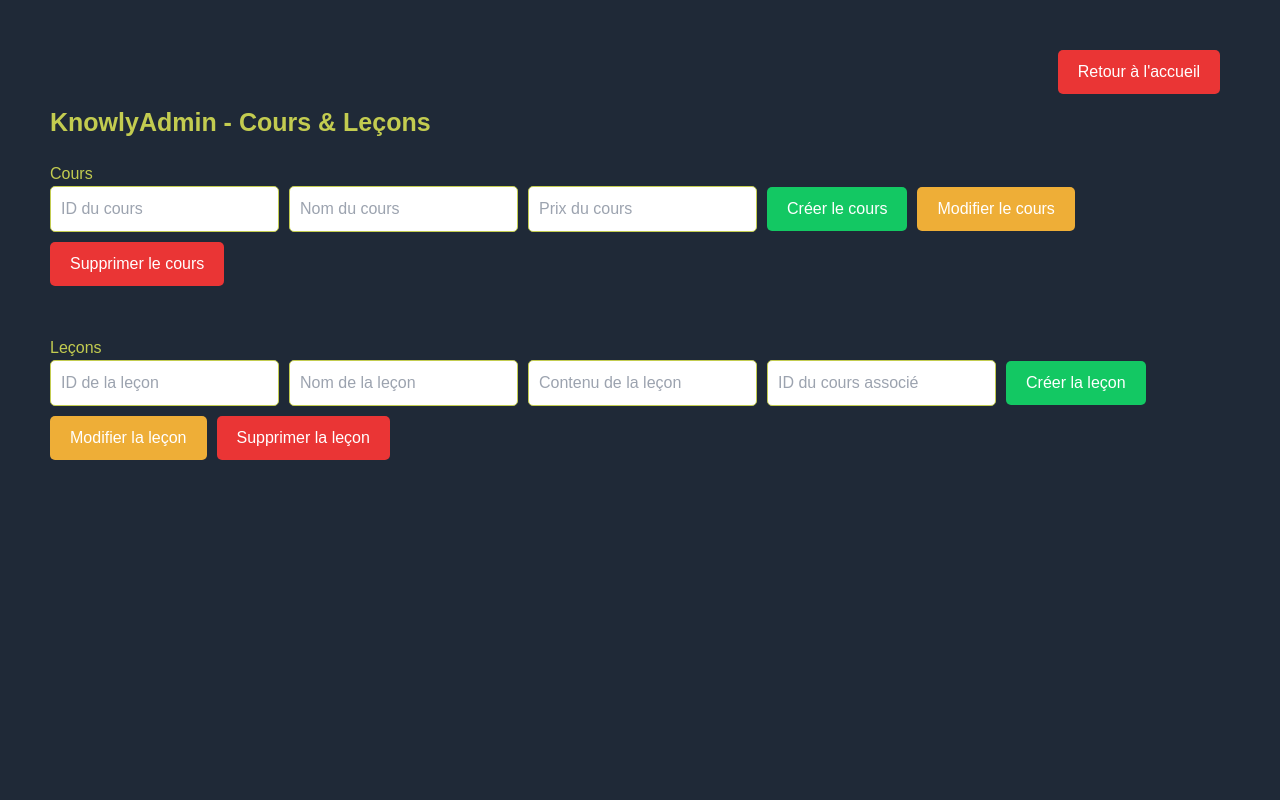
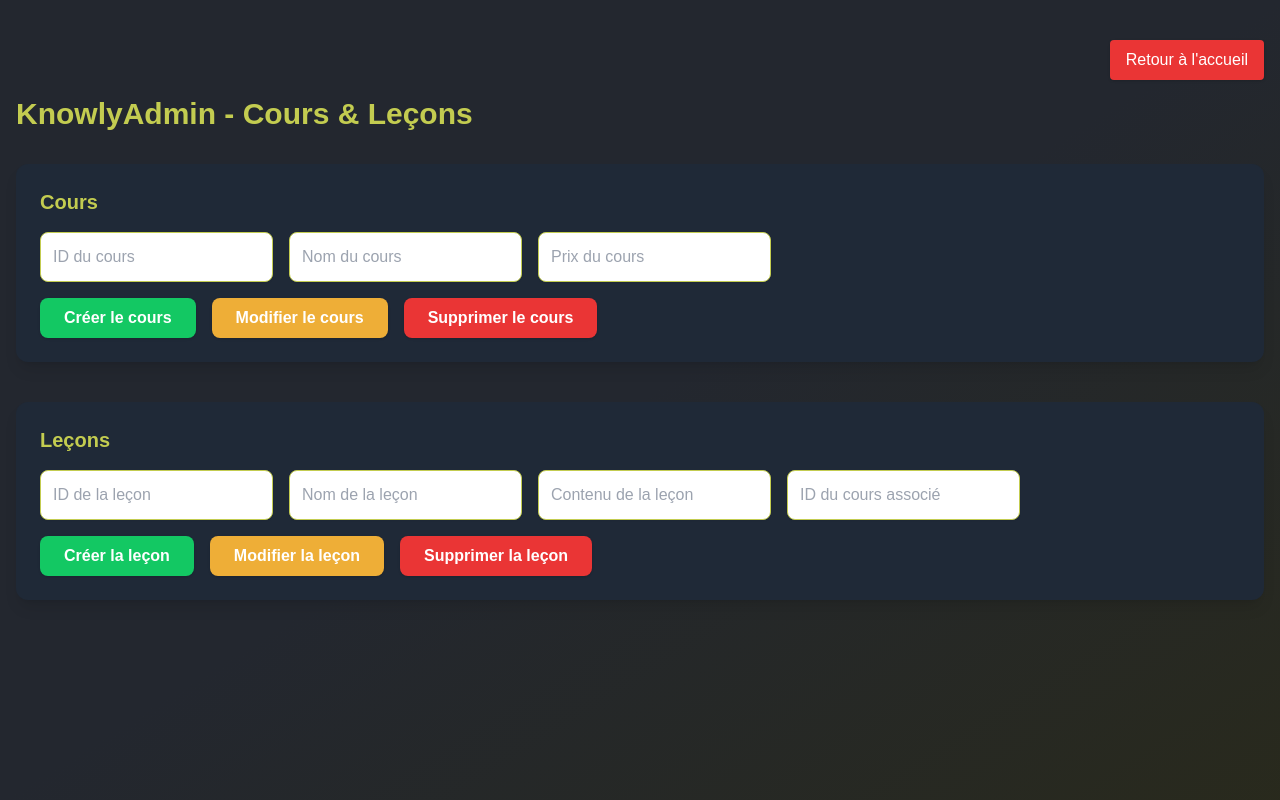
Before and after one commit to Bakops/Knowly-App-Front-NEXT, a Next.js app: page /admin in a window 1280 px wide. Built offline with nearby package versions, Linux system fonts and the light colour scheme.

Commit message:
MAJ UI Front 3

```diff
--- a/src/app/admin/page.tsx
+++ b/src/app/admin/page.tsx
@@ -16,7 +16,22 @@ const CoursesAdmin = () => {
   const [lessonContent, setLessonContent] = useState("");
   const [lessonCourseId, setLessonCourseId] = useState("");
 
+  // Alert personnalisée
+  const [alert, setAlert] = useState<{
+    type: "success" | "error";
+    message: string;
+  } | null>(null);
+
+  // Animation loading
+  const [loading, setLoading] = useState(false);
+
+  const showAlert = (type: "success" | "error", message: string) => {
+    setAlert({ type, message });
+    setTimeout(() => setAlert(null), 2500);
+  };
+
   const createCourse = async () => {
+    setLoading(true);
     try {
       const response = await axios.post(
         `https://api-spring-l3i0.onrender.com/courses`,
@@ -25,14 +40,15 @@ const CoursesAdmin = () => {
           price: parseFloat(coursePrice),
         }
       );
-      console.log("Cours créé :", response.data);
-      alert("Cours créé !");
+      showAlert("success", "Cours créé !");
     } catch (error) {
-      console.error("Erreur lors de la création du cours :", error);
+      showAlert("error", "Erreur lors de la création du cours.");
     }
+    setLoading(false);
   };
 
   const updateCourse = async () => {
+    setLoading(true);
     try {
       const response = await axios.put(
         `https://api-spring-l3i0.onrender.com/courses/${courseId}`,
@@ -41,244 +57,254 @@ const CoursesAdmin = () => {
           price: parseFloat(coursePrice),
         }
       );
-      console.log("Cours modifié :", response.data);
-      alert("Cours modifié !");
+      showAlert("success", "Cours modifié !");
     } catch (error) {
-      console.error("Erreur lors de la modification du cours :", error);
+      showAlert("error", "Erreur lors de la modification du cours.");
     }
+    setLoading(false);
   };
 
   const deleteCourse = async () => {
     if (!courseId) {
-      alert("Veuillez fournir un ID de cours valide.");
+      showAlert("error", "Veuillez fournir un ID de cours valide.");
       return;
     }
+    setLoading(true);
     try {
-      const response = await axios.delete(
+      await axios.delete(
         `https://api-spring-l3i0.onrender.com/courses/${courseId}`
       );
-      console.log("Cours supprimé :", response.data);
-      alert("Cours supprimé !");
+      showAlert("success", "Cours supprimé !");
     } catch (error) {
-      console.error("Erreur lors de la suppression du cours :", error);
+      showAlert("error", "Erreur lors de la suppression du cours.");
     }
+    setLoading(false);
   };
 
   const createLesson = async () => {
+    setLoading(true);
     try {
       const payload = {
         name: lessonName,
         content: lessonContent,
       };
-      console.log("Données envoyées à l'API :", payload);
-
       const courseId = lessonCourseId;
-      const response = await axios.post(
+      await axios.post(
         `https://api-spring-l3i0.onrender.com/courses/${courseId}/lessons`,
         payload
       );
-
-      console.log("Leçon créée :", response.data);
-      alert("Leçon créée et associée au cours !");
+      showAlert("success", "Leçon créée et associée au cours !");
     } catch (error) {
-      console.error("Erreur lors de la création de la leçon :", error);
-      if (axios.isAxiosError(error)) {
-        alert(`Erreur API : ${error.response?.data || "Erreur inconnue"}`);
-      } else {
-        alert("Une erreur inconnue est survenue.");
+      showAlert("error", "Erreur lors de la création de la leçon.");
     }
-    }
+    setLoading(false);
   };
 
   const updateLesson = async () => {
+    setLoading(true);
     try {
       const payload = {
         name: lessonName,
         content: lessonContent,
       };
-
       const courseId = lessonCourseId;
-      const response = await axios.put(
+      await axios.put(
         `https://api-spring-l3i0.onrender.com/courses/${courseId}/lessons/${lessonId}`,
         payload
       );
-
-      console.log("Leçon modifiée :", response.data);
-      alert("Leçon modifiée avec succès !");
+      showAlert("success", "Leçon modifiée avec succès !");
     } catch (error) {
-      console.error("Erreur lors de la modification de la leçon :", error);
-      if (axios.isAxiosError(error)) {
-        alert(`Erreur API : ${error.response?.data || "Erreur inconnue"}`);
-      } else {
-        alert("Une erreur inconnue est survenue.");
+      showAlert("error", "Erreur lors de la modification de la leçon.");
     }
-    }
+    setLoading(false);
   };
 
   const deleteLesson = async () => {
+    setLoading(true);
     try {
       const courseId = lessonCourseId;
-      const response = await axios.delete(
+      await axios.delete(
         `https://api-spring-l3i0.onrender.com/courses/${courseId}/lessons/${lessonId}`
       );
-      console.log("Leçon supprimée :", response.data);
-      alert("Leçon supprimée avec succès !");
+      showAlert("success", "Leçon supprimée avec succès !");
     } catch (error) {
-      console.error("Erreur lors de la suppression de la leçon :", error);
-      if (axios.isAxiosError(error)) {
-        alert(`Erreur API : ${error.response?.data || "Erreur inconnue"}`);
-      } else {
-        alert("Une erreur inconnue est survenue.");
+      showAlert("error", "Erreur lors de la suppression de la leçon.");
     }
-    }
+    setLoading(false);
   };
 
   return (
+    <div className="min-h-screen py-10 px-4 font-poppins bg-gradient-to-br from-[#23272f] via-[#23272f] to-[#c3cc50]/10">
+      {/* Alert personnalisée */}
+      {alert && (
         <div
-      style={{
-        backgroundColor: "#1f2937",
-        minHeight: "100vh",
-        padding: "50px",
-      }}
+          className={`fixed top-6 left-1/2 z-50 -translate-x-1/2 px-6 py-3 rounded-lg shadow-lg text-center text-lg font-semibold transition-all duration-500 animate-fade-in-up
+            ${
+              alert.type === "success"
+                ? "bg-[#c3cc50] text-gray-900"
+                : "bg-[#ea3535] text-white"
+            }`}
         >
-      <div className="flex justify-end">
+          {alert.message}
+        </div>
+      )}
+
+      <div className="flex justify-end mb-4">
         <Link href="/">
-          <button style={buttonStyleDELETE}>Retour à l'accueil</button>
+          <button className="bg-[#ea3535] hover:bg-red-700 text-white px-4 py-2 rounded shadow transition-all duration-200">
+            Retour à l'accueil
+          </button>
         </Link>
       </div>
 
-      <h1
-        style={{
-          color: "#c3cc50",
-          marginBottom: "20px",
-          fontWeight: "700",
-          fontSize: "25px",
-        }}
-      >
+      <h1 className="text-[#c3cc50] mb-8 font-extrabold text-3xl animate-fade-in-down">
         KnowlyAdmin - Cours & Leçons
       </h1>
 
       {/* Section Cours */}
-      <div style={{ marginBottom: "40px" }}>
-        <h2 style={{ color: "#c3cc50" }}>Cours</h2>
+      <div className="mb-10 bg-gray-800 rounded-xl p-6 shadow-lg animate-fade-in-up">
+        <h2 className="text-[#c3cc50] text-xl font-bold mb-4">Cours</h2>
+        <div className="flex flex-wrap gap-4 mb-4">
           <input
             type="text"
             value={courseId}
             onChange={(e) => setCourseId(e.target.value)}
             placeholder="ID du cours"
-          style={inputStyle}
+            className={inputClass}
           />
           <input
             type="text"
             value={courseName}
             onChange={(e) => setCourseName(e.target.value)}
             placeholder="Nom du cours"
-          style={inputStyle}
+            className={inputClass}
           />
           <input
             type="text"
             value={coursePrice}
             onChange={(e) => setCoursePrice(e.target.value)}
             placeholder="Prix du cours"
-          style={inputStyle}
+            className={inputClass}
           />
-        <button onClick={createCourse} style={buttonStyleCREATE}>
-          Créer le cours
+        </div>
+        <div className="flex flex-wrap gap-4">
+          <button
+            onClick={createCourse}
+            className={buttonClassCreate}
+            disabled={loading}
+          >
+            {loading ? (
+              <span className="animate-pulse">Création...</span>
+            ) : (
+              "Créer le cours"
+            )}
           </button>
-        <button onClick={updateCourse} style={buttonStyleUPDATE}>
-          Modifier le cours
+          <button
+            onClick={updateCourse}
+            className={buttonClassUpdate}
+            disabled={loading}
+          >
+            {loading ? (
+              <span className="animate-pulse">Modification...</span>
+            ) : (
+              "Modifier le cours"
+            )}
           </button>
-        <button onClick={deleteCourse} style={buttonStyleDELETE}>
-          Supprimer le cours
+          <button
+            onClick={deleteCourse}
+            className={buttonClassDelete}
+            disabled={loading}
+          >
+            {loading ? (
+              <span className="animate-pulse">Suppression...</span>
+            ) : (
+              "Supprimer le cours"
+            )}
           </button>
+        </div>
       </div>
 
       {/* Section Leçons */}
-      <div>
-        <h2 style={{ color: "#c3cc50" }}>Leçons</h2>
+      <div className="bg-gray-800 rounded-xl p-6 shadow-lg animate-fade-in-up">
+        <h2 className="text-[#c3cc50] text-xl font-bold mb-4">Leçons</h2>
+        <div className="flex flex-wrap gap-4 mb-4">
           <input
             type="text"
             value={lessonId}
             onChange={(e) => setLessonId(e.target.value)}
             placeholder="ID de la leçon"
-          style={inputStyle}
+            className={inputClass}
           />
           <input
             type="text"
             value={lessonName}
             onChange={(e) => setLessonName(e.target.value)}
             placeholder="Nom de la leçon"
-          style={inputStyle}
+            className={inputClass}
           />
           <input
             type="text"
             value={lessonContent}
             onChange={(e) => setLessonContent(e.target.value)}
             placeholder="Contenu de la leçon"
-          style={inputStyle}
+            className={inputClass}
           />
           <input
             type="text"
             value={lessonCourseId}
             onChange={(e) => setLessonCourseId(e.target.value)}
             placeholder="ID du cours associé"
-          style={inputStyle}
+            className={inputClass}
           />
-        <button onClick={createLesson} style={buttonStyleCREATE}>
-          Créer la leçon
+        </div>
+        <div className="flex flex-wrap gap-4">
+          <button
+            onClick={createLesson}
+            className={buttonClassCreate}
+            disabled={loading}
+          >
+            {loading ? (
+              <span className="animate-pulse">Création...</span>
+            ) : (
+              "Créer la leçon"
+            )}
           </button>
-        <button onClick={updateLesson} style={buttonStyleUPDATE}>
-          Modifier la leçon
+          <button
+            onClick={updateLesson}
+            className={buttonClassUpdate}
+            disabled={loading}
+          >
+            {loading ? (
+              <span className="animate-pulse">Modification...</span>
+            ) : (
+              "Modifier la leçon"
+            )}
           </button>
-        <button onClick={deleteLesson} style={buttonStyleDELETE}>
-          Supprimer la leçon
+          <button
+            onClick={deleteLesson}
+            className={buttonClassDelete}
+            disabled={loading}
+          >
+            {loading ? (
+              <span className="animate-pulse">Suppression...</span>
+            ) : (
+              "Supprimer la leçon"
+            )}
           </button>
+        </div>
       </div>
     </div>
   );
 };
 
-const inputStyle = {
-  padding: "10px",
-  borderRadius: "5px",
-  border: "1px solid #c3cc50",
-  marginRight: "10px",
-  color: "#1f2937",
-  backgroundColor: "#FFF",
-  marginBottom: "10px",
-};
+const inputClass =
+  "p-3 rounded-lg border border-[#c3cc50] bg-white text-gray-800 focus:outline-none focus:ring-2 focus:ring-[#c3cc50] transition-all duration-200 shadow-sm";
 
-const buttonStyleCREATE = {
-  padding: "10px 20px",
-  borderRadius: "5px",
-  border: "none",
-  backgroundColor: "#13c863",
-  color: "#FFF",
-  cursor: "pointer",
-  marginRight: "10px",
-  marginBottom: "10px",
-};
-
-const buttonStyleUPDATE = {
-  padding: "10px 20px",
-  borderRadius: "5px",
-  border: "none",
-  backgroundColor: "#eeae37",
-  color: "#FFF",
-  cursor: "pointer",
-  marginRight: "10px",
-  marginBottom: "10px",
-};
-
-const buttonStyleDELETE = {
-  padding: "10px 20px",
-  borderRadius: "5px",
-  border: "none",
-  backgroundColor: "#ea3535",
-  color: "#FFF",
-  cursor: "pointer",
-  marginRight: "10px",
-  marginBottom: "10px",
-};
+const buttonClassCreate =
+  "bg-[#13c863] hover:bg-green-600 text-white font-bold px-6 py-2 rounded-lg shadow transition-all duration-200 focus:ring-2 focus:ring-[#13c863] focus:ring-offset-2";
+const buttonClassUpdate =
+  "bg-[#eeae37] hover:bg-yellow-600 text-white font-bold px-6 py-2 rounded-lg shadow transition-all duration-200 focus:ring-2 focus:ring-[#eeae37] focus:ring-offset-2";
+const buttonClassDelete =
+  "bg-[#ea3535] hover:bg-red-700 text-white font-bold px-6 py-2 rounded-lg shadow transition-all duration-200 focus:ring-2 focus:ring-[#ea3535] focus:ring-offset-2";
 
 export default CoursesAdmin;
```
Lines whose indentation alone changed are shown as unchanged.
